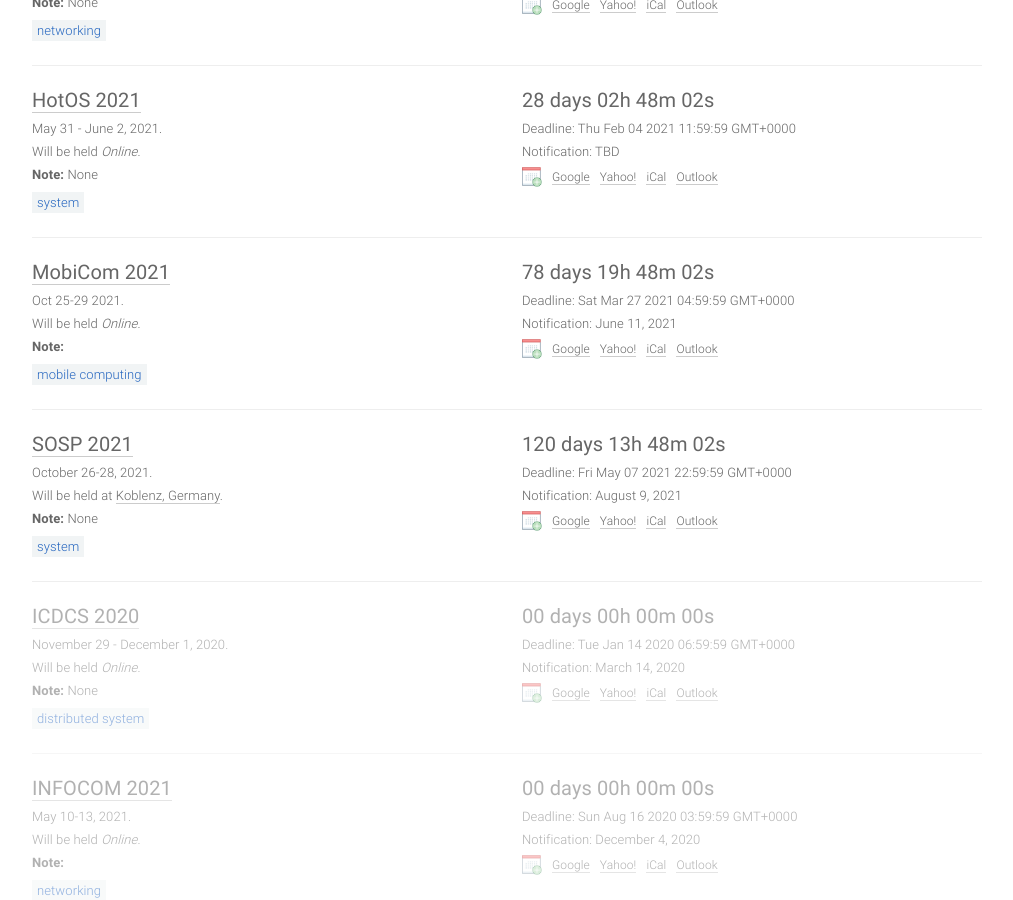
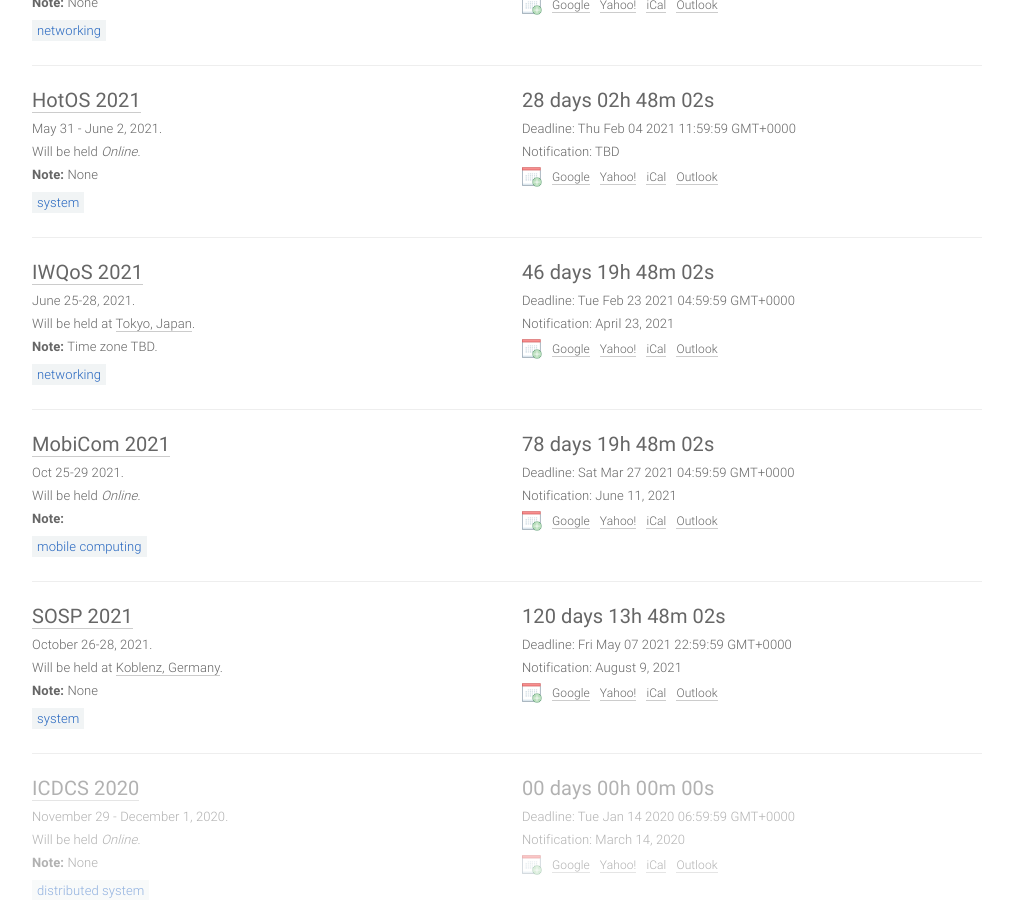
Before and after one commit to liborui/iot-conf-deadlines, a Jekyll site: the page built from index.html, in a window 1280 px wide and 900 px high, scrolled down 873 px. Shown: the whole window, without its empty margins (133-1146 px from the left). Built offline with Jekyll 4.4.1, drawn with Linux system fonts in a browser that asks for light colours; a script that is not in the unit is left out.

Commit message:
add IWQoS'21

```diff
--- a/_data/conferences.yml
+++ b/_data/conferences.yml
@@ -69,6 +69,20 @@
   sub: NET
   note: '<b>Note:</b> None'
 
+- title: IWQoS
+  hindex: 17
+  year: 2021
+  id: iwqos21
+  link: https://iwqos2021.ieee-iwqos.org/
+  abstract_deadline: '2021-02-15 23:59:59'
+  deadline: '2021-02-22 23:59:59'
+  timezone: UTC-5
+  notification: April 23, 2021
+  date: June 25-28, 2021
+  place: Tokyo, Japan
+  sub: NET
+  note: '<b>Note:</b> Time zone TBD.'
+
 - title: SOSP
   hindex: 42
   year: 2021
```
